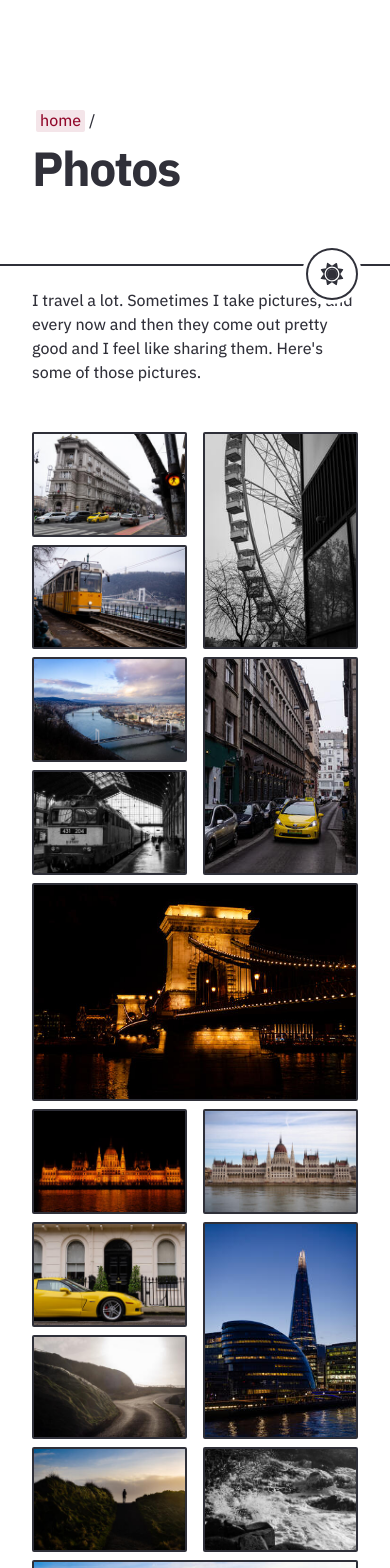
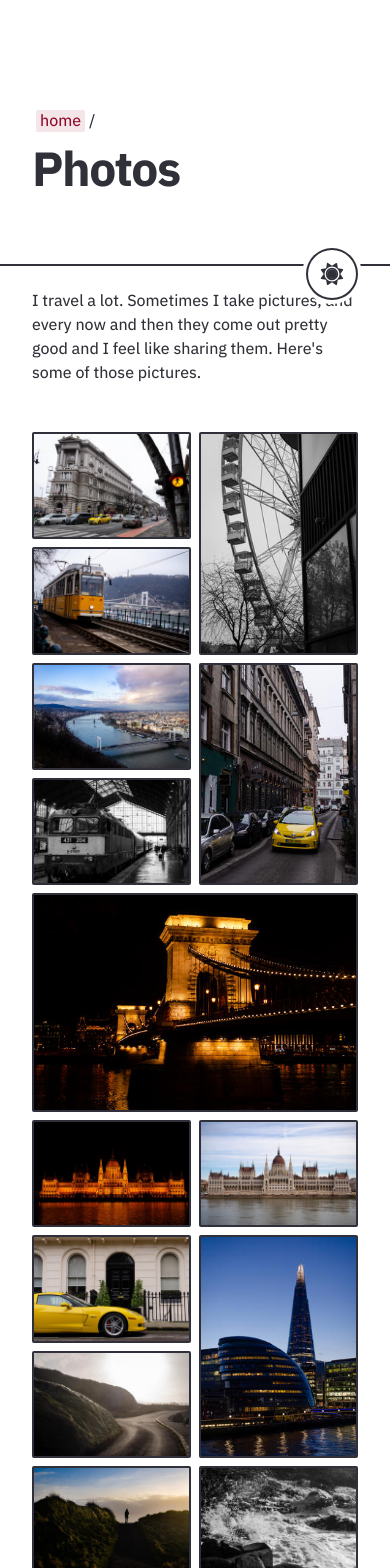
Before and after one commit to teofum/teofum.github.io, a Next.js app: page /photos in a window 390 px wide. Shown: the top 1568 px of the page. Built offline with nearby package versions, Linux system fonts and the light colour scheme.

Commit message:
Better image grid on mobile

```diff
--- a/layout/ProjectLayout.tsx
+++ b/layout/ProjectLayout.tsx
@@ -30,7 +30,7 @@ const ProjectLayout = ({ meta, children }: ProjectLayoutProps) => {
           <Anchor href={meta.repoLink}>View on GitHub</Anchor>
         </div>
 
-        <ImageGrid images={[meta.screenshot]} />
+        <ImageGrid images={[meta.screenshot]} noScroll />
 
         <MDXProvider components={components}>
           <article>
--- a/styles/module/ImageGrid.module.scss
+++ b/styles/module/ImageGrid.module.scss
@@ -46,16 +46,16 @@
 /* === Gallery mode ========================================================= */
 .gallery {
   --thumb-aspect: calc(200% / 3);
-  --gl-row-gap: 0.5em;
-  row-gap: var(--gl-row-gap);
+  --gl-gap: 0.5em;
+  gap: var(--gl-gap);
   grid-auto-flow: row dense;
 
   @include respond-up("tablet-sm") {
-    --gl-row-gap: 0.5rem;
+    --gl-gap: 0.5rem;
   }
 
   @include respond-up("desktop") {
-    --gl-row-gap: 1rem;
+    --gl-gap: 1rem;
   }
 }
 
@@ -80,7 +80,7 @@
 }
 
 .gallery > figure.tall > picture::before {
-  padding-bottom: calc(var(--thumb-aspect) * 2 + var(--gl-row-gap) + 4px);
+  padding-bottom: calc(var(--thumb-aspect) * 2 + var(--gl-gap) + 4px);
 }
 
 .gallery > figure > picture > img {
```
